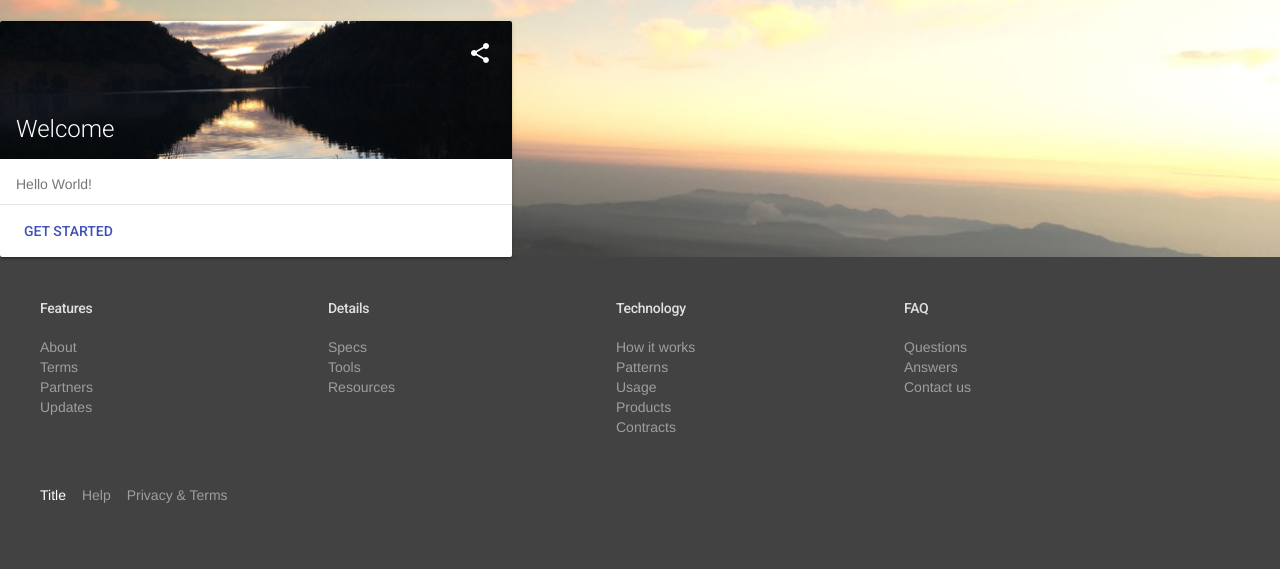
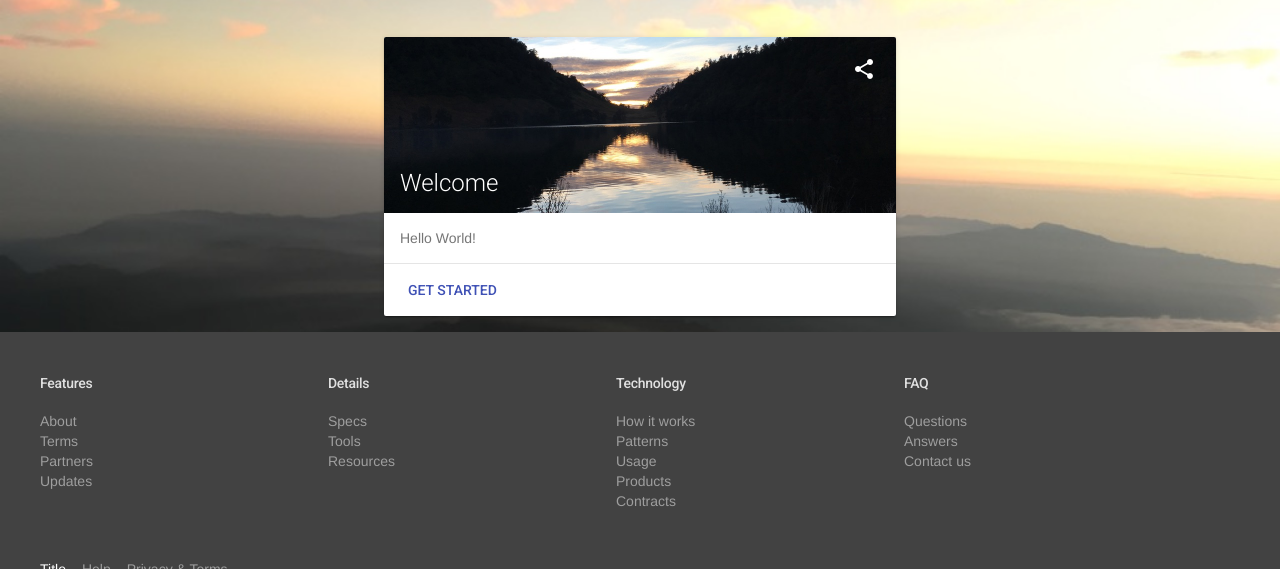
Before and after one commit to yevgenysiregar/project-css-design-system, a plain HTML site: page material-design-lite/material-design-lite.html in a window 1280 px wide. Shown: the part 231-800 px from the top of the page. Drawn offline with nearby package versions, Linux system fonts and the light colour scheme.

Commit message:
add code in material-design-lite.html to center cards

```diff
--- a/material-design-lite/material-design-lite.html
+++ b/material-design-lite/material-design-lite.html
@@ -88,8 +88,11 @@
               color: #fff;
             }
           </style>
-
-          <div class="demo-card-wide mdl-card mdl-shadow--2dp">
+          <div class="centeritems mdl-grid">
+            <div class="mdl-layout-spacer"></div>
+            <div
+              class="demo-card-wide mdl-card mdl-shadow--2dp mdl-cell mdl-cell--4-col"
+            >
               <div class="mdl-card__title">
                 <h2 class="mdl-card__title-text">Welcome</h2>
               </div>
@@ -111,7 +114,8 @@
                 </button>
               </div>
             </div>
-
+            <div class="mdl-layout-spacer"></div>
+          </div>
           <footer class="mdl-mega-footer">
             <div class="mdl-mega-footer__middle-section">
               <div class="mdl-mega-footer__drop-down-section">
```
Lines whose indentation alone changed are shown as unchanged.
